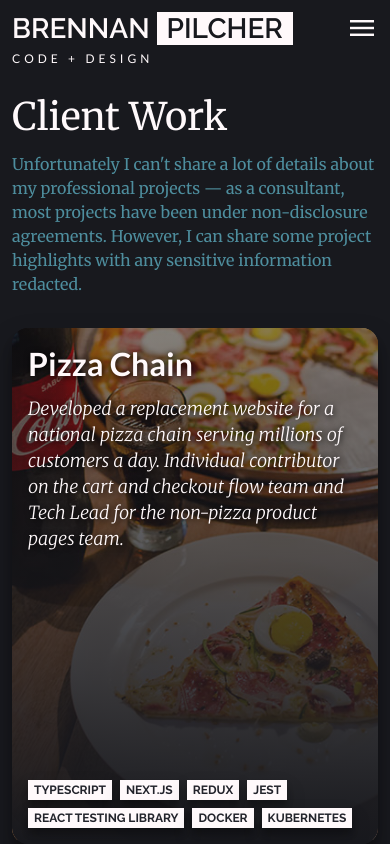
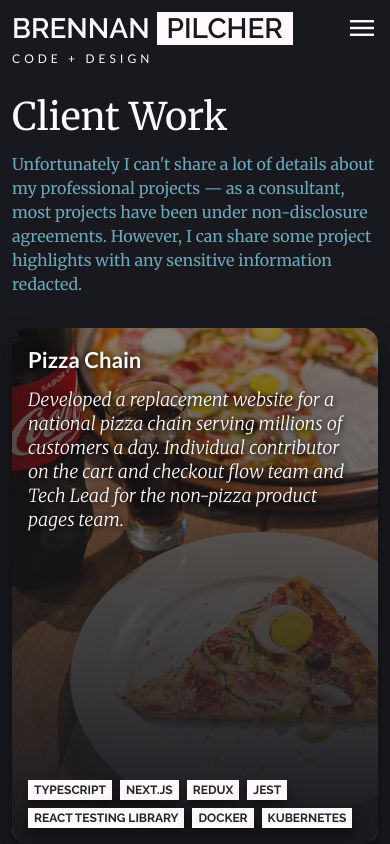
Before and after one commit to brennan-pilcher/brennan-pilcher.github.io, a React (Create React App) app: page /work in a window 390 px wide. Shown: the top 844 px of the page. Built offline with nearby package versions, Linux system fonts and the light colour scheme.

Commit message:
Adjust Work page and Project Panel styling to improve responsiveness

```diff
--- a/src/components/ContentBlock/ContentBlock.css
+++ b/src/components/ContentBlock/ContentBlock.css
@@ -7,16 +7,16 @@
 }
 
 .heading {
-  font-family: 'Raleway', serif;
+  font-family: 'Josefin Sans', serif;
   font-size: var(--font-xl);
   font-weight: 700;
   line-height: var(--line-height-lg);
+  text-transform: uppercase;
   margin-bottom: 8px;
 }
 
-
 .subheading {
-  font-family: 'Raleway', serif;
+  font-family: 'Josefin Sans', serif;
   font-size: var(--font-lg);
   font-weight: 700;
   line-height: var(--line-height-lg);
@@ -40,9 +40,9 @@
   justify-content: center;
   align-items: center;
   text-transform: uppercase;
-  font-family: 'Raleway', serif;
+  font-family: 'Josefin Sans', serif;
   font-size: var(--font-lg);
-  font-weight: var(--font-weight-bold);
+  font-weight: var(--font-weight-semibold);
   transition: var(--standard-transition);
   color: black;
   background-color: var(--off-white);
--- a/src/components/ProjectPanel/ProjectPanel.css
+++ b/src/components/ProjectPanel/ProjectPanel.css
@@ -3,7 +3,7 @@
   display: inline-block;
   overflow: hidden;
   position: relative;
-  max-width: 325px;
+  max-width: 100%;
   border-radius: 16px;
   box-shadow: 0 14px 28px rgba(0,0,0,0.25), 0 10px 10px rgba(0,0,0,0.22);
   animation-name: slide-in-from-bottom;
@@ -46,9 +46,9 @@
 
 .project-panel-title {
   font-family: 'Lato', sans-serif;
-  font-size: 26px;
+  font-size: var(--font-lg);
+  font-size: var(--line-height-lg);
   font-weight: 700;
-  line-height: 40px;
   text-transform: capitalize;
   margin-bottom: 12px;
 }
@@ -57,8 +57,8 @@
   font-family: 'Merriweather', sans-serif;
   font-style: italic;
   font-weight: 300;
-  font-size: 16px;
-  line-height: 24px;
+  font-size: var(--font-md);
+  line-height: var(--line-height-md);
 }
 
 .project-panel-tags {
@@ -71,10 +71,10 @@
 .project-panel-tag {
   white-space: nowrap;
   background-color: var(--off-white);
-  color: #23242C;
+  color: var(--eerie-black);
   box-shadow: 0 10px 20px rgba(0,0,0,0.19), 0 6px 6px rgba(0,0,0,0.23);
-  font-size: 12px;
-  line-height: 12px;
+  font-size: var(--font-xs);
+  line-height: var(--line-height-xs);
   height: 12px;
   font-weight: 700;
   font-family: 'Raleway', sans-serif;
@@ -168,17 +168,79 @@
   color: white;
 }
 
-@media (max-width: 576px) {
-  .project-panel {
-    max-width: 100%;
-  }
 
+@media (max-width: 1050px) {
   .project-panel-title {
-    font-size: 32px;
+    font-size: var(--font-xl);
+    line-height: var(--line-height-xl);
   }
 
   .project-panel-description {
-    font-size: 18px;
-    line-height: 26px;
+    font-size: var(--font-lg);
+    line-height: var(--line-height-lg);
+  }
+
+  .project-panel-tag {
+    font-size: var(--font-sm);
+    line-height: var(--line-height-sm);
+    height: 18px;
+    padding: 6px 10px;
   }
 }
+
+@media (max-width: 850px) {
+  .project-panel-title {
+    font-size: var(--font-lg);
+    line-height: var(--line-height-lg);
+  }
+
+  .project-panel-description {
+    font-size: var(--font-md);
+    line-height: var(--line-height-md);
+  }
+
+  .project-panel-tag {
+    font-size: var(--font-xs);
+    line-height: var(--line-height-xs);
+    height: 12px;
+    padding: 4px 6px;
+  }
+}
+
+@media (max-width: 680px) {
+  .project-panel-title {
+    font-size: var(--font-xl);
+    line-height: var(--line-height-xl);
+  }
+
+  .project-panel-description {
+    font-size: var(--font-lg);
+    line-height: var(--line-height-lg);
+  }
+
+  .project-panel-tag {
+    font-size: var(--font-sm);
+    line-height: var(--line-height-sm);
+    height: 18px;
+    padding: 6px 10px;
+  }
+}
+
+@media (max-width: 450px) {
+  .project-panel-title {
+    font-size: var(--font-lg);
+    line-height: var(--line-height-lg);
+  }
+
+  .project-panel-description {
+    font-size: var(--font-md);
+    line-height: var(--line-height-md);
+  }
+
+  .project-panel-tag {
+    font-size: var(--font-xs);
+    line-height: var(--line-height-xs);
+    height: 12px;
+    padding: 4px 6px;
+  }
+}
--- a/src/index.css
+++ b/src/index.css
@@ -1,6 +1,10 @@
-@import url('https://fonts.googleapis.com/css2?family=Cabin:wght@400;500;600;700&family=Lato:wght@400;700&family=Merriweather:ital,wght@0,300;0,400;0,700;1,300&family=PT+Sans:wght@400;700&family=Raleway:wght@300;400;600;700&family=Source+Code+Pro&display=swap');
+@import url('https://fonts.googleapis.com/css2?family=Cabin:wght@400;500;600;700&family=Josefin+Sans:wght@400;500;600&family=Lato:wght@400;700&family=Merriweather:ital,wght@0,300;0,400;0,700;1,300&family=PT+Sans:wght@400;700&family=Raleway:wght@300;400;600;700&family=Source+Code+Pro&display=swap');
 
 :root {
+
+  --font-xs: 12px;
+  --line-height-xs: 12px;
+
   --font-sm: 16px;
   --line-height-sm: 20px;
 
@@ -24,8 +28,9 @@
   --background: #18191E;
   --background-half-opacity: #18191E83;
   --background-full-opacity: #18191EFF;
+  --eerie-black: #23242C;
   --off-white: #FFF9FB;
-  --blue-green: #4e8e9e;
+  --blue-green: rgb(100, 171, 189);
   --highlight: #FF5618;
 
   --standard-transition: all 0.3s;
--- a/src/pages/about/About.css
+++ b/src/pages/about/About.css
@@ -0,0 +1,8 @@
+.about-content {
+  display: grid;
+  grid-template-columns: 1fr 2fr;
+}
+
+.about-content > * {
+  max-width: 100%;
+}
--- a/src/pages/about/About.tsx
+++ b/src/pages/about/About.tsx
@@ -7,9 +7,10 @@ const About = () => {
     <>
       <Header />
       <div className='container'>
-        <p>
-          about
-        </p>
+        <div className='about-content'>
+          <span>Brennan Pilcher</span>
+          <img src='./assets/headshot-small.jpg' />
+        </div>
       </div>
     </>
   )
--- a/src/pages/work/Work.css
+++ b/src/pages/work/Work.css
@@ -1,9 +1,11 @@
 .projects {
   margin: 0 auto;
   max-width: 1800px;
-  display: flex;
-  flex-wrap: wrap;
-  gap: 48px;
+  /* display: flex; */
+  /* flex-wrap: wrap; */
+  display: grid;
+  grid-template-columns: repeat(3, 1fr);
+  gap: 24px;
   justify-content: center;
   margin-bottom: 64px;
 }
@@ -27,16 +29,19 @@
   animation-duration: 1s;
 }
 
+@media (max-width: 1050px) {
+  .projects {
+    grid-template-columns: repeat(2, 1fr);
+  }
+}
+
+@media (max-width: 680px) {
+  .projects {
+    grid-template-columns: repeat(1, 1fr);
+  }
+}
+
 @media (max-width: 576px) {
-  .client-projects {
-    display: grid;
-    grid-template-columns: repeat(1, minmax(0, 1fr));
-  }
-
-  .projects {
-    gap: 32px;
-  }
-
   .work-section-title {
     font-size: 38px;
     line-height: 38px;
```
Also changed, not shown: public/assets/headshot-small.jpg (added).
